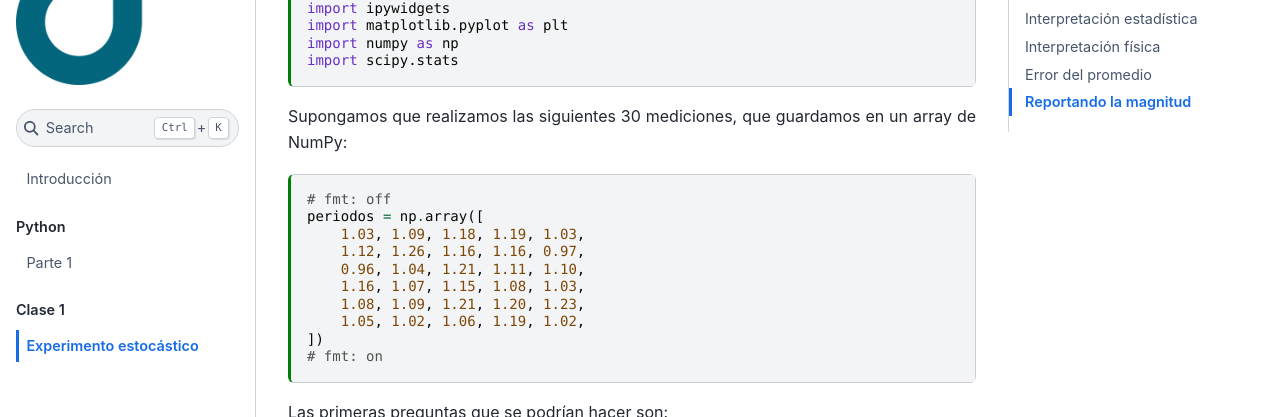
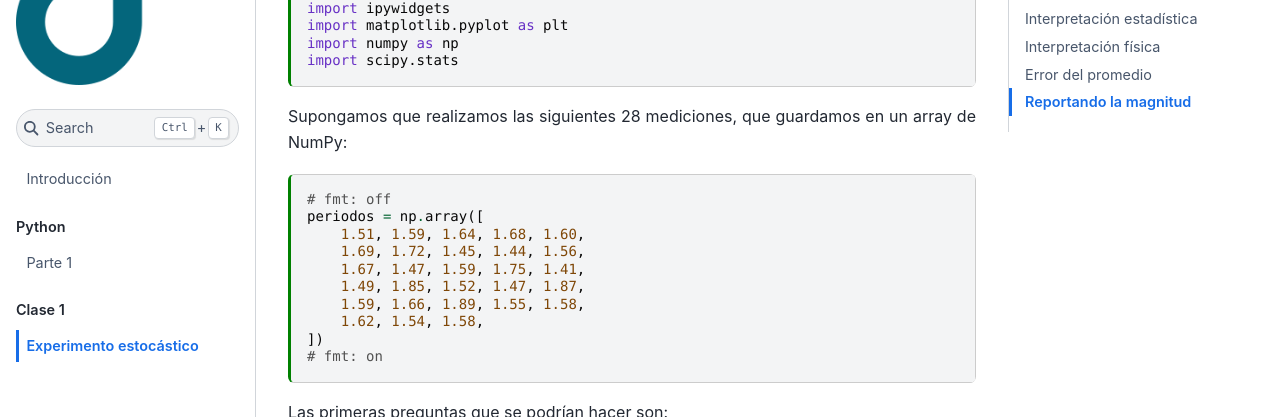
Before and after one commit to federicooo1/labo1, a Jupyter Book: the page built from clase_1/02_estocastico.md, in a window 1280 px wide and 900 px high, scrolled down 969 px. Shown: the part 154-571 px from the top of the window. Built offline with Jupyter Book 1.0.4 settings and Sphinx 7.4.7 and the Sphinx Book theme 1.1.4, drawn with Linux system fonts in a browser that asks for light colours.

Commit message:
Mediciones reales de estudiantes, Labo 1 2021 1c
Cambié las mediciones simuladas por mediciones reales realizadas
por estudiantes de Laboratorio 1, primer cuatrimestre de 2021.

Video de la clase: https://www.youtube.com/watch?v=6SwzDmCIUZM

````diff
--- a/clase_1/02_estocastico.md
+++ b/clase_1/02_estocastico.md
@@ -59,19 +59,19 @@ import numpy as np
 import scipy.stats
 ```
 
-Supongamos que realizamos las siguientes 30 mediciones, que guardamos en un array de NumPy:
+Supongamos que realizamos las siguientes 28 mediciones, que guardamos en un array de NumPy:
 
 ```{code-cell}
 :tags: []
 
 # fmt: off
 periodos = np.array([
-    1.03, 1.09, 1.18, 1.19, 1.03,
-    1.12, 1.26, 1.16, 1.16, 0.97,
-    0.96, 1.04, 1.21, 1.11, 1.10,
-    1.16, 1.07, 1.15, 1.08, 1.03,
-    1.08, 1.09, 1.21, 1.20, 1.23,
-    1.05, 1.02, 1.06, 1.19, 1.02,
+    1.51, 1.59, 1.64, 1.68, 1.60,
+    1.69, 1.72, 1.45, 1.44, 1.56,
+    1.67, 1.47, 1.59, 1.75, 1.41,
+    1.49, 1.85, 1.52, 1.47, 1.87,
+    1.59, 1.66, 1.89, 1.55, 1.58,
+    1.62, 1.54, 1.58,
 ])
 # fmt: on
 ```
````
